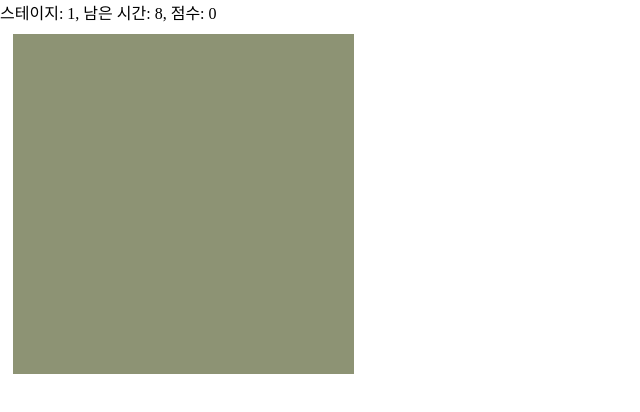
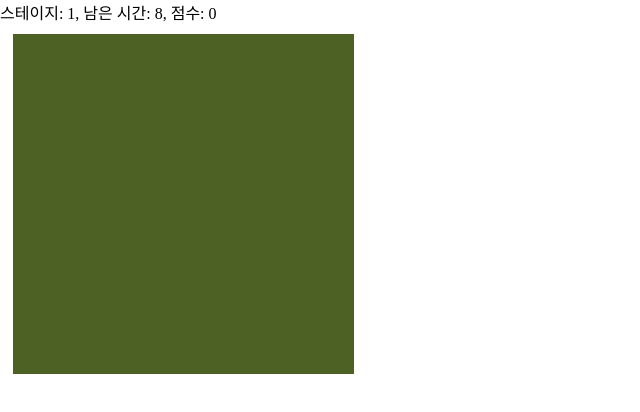
Before and after one commit to up456/numble-find-square-game, a React (Create React App) app: page / in a window 1280 px wide. Shown: the top 412 px of the page, without its empty margins (0-640 px from the left). Built offline with nearby package versions, Linux system fonts and the light colour scheme.

Commit message:
무한 색상 변경 해결

```diff
--- a/src/components/gameZone.tsx
+++ b/src/components/gameZone.tsx
@@ -1,14 +1,21 @@
-import React from 'react';
+import React, { useEffect, useState } from 'react';
 import '../css/gameZone.css';
 
 const GameZone = (props: { stage: number; onClick: (event: any) => void }) => {
+  const [randomRgb1, setRandomRgb1] = useState(Math.floor(Math.random() * 230));
+  const [randomRgb2, setRandomRgb2] = useState(Math.floor(Math.random() * 230));
+  const [randomRgb3, setRandomRgb3] = useState(Math.floor(Math.random() * 230));
+
   const block = Math.pow(Math.floor(props.stage / 2) + 1, 2);
   const randomIndex = Math.floor(Math.random() * block);
 
-  const randomRgb1 = Math.floor(Math.random() * 230);
-  const randomRgb2 = Math.floor(Math.random() * 230);
-  const randomRgb3 = Math.floor(Math.random() * 230);
   const diffrentColorGap = 60 - props.stage * 2;
+
+  useEffect(() => {
+    setRandomRgb1(Math.floor(Math.random() * 230));
+    setRandomRgb2(Math.floor(Math.random() * 230));
+    setRandomRgb3(Math.floor(Math.random() * 230));
+  }, [props.stage]);
 
   const newStyle = {
     backgroundColor: `rgb(${randomRgb1}, ${randomRgb2} ,${randomRgb3})`,
```
